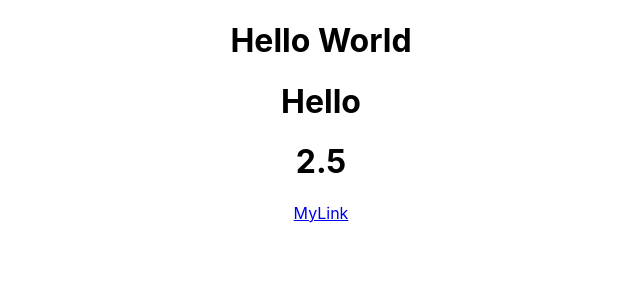
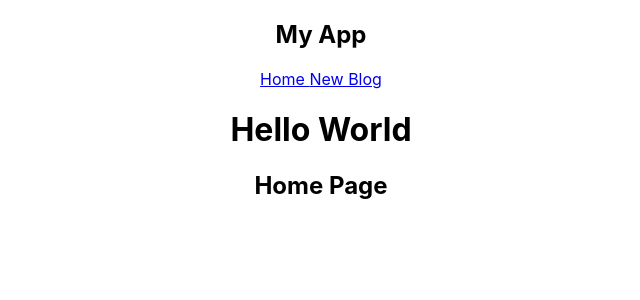
Before and after one commit to jsm1306/myblog, a React (Create React App) app: page / in a window 1280 px wide. Shown: the top 300 px of the page, without its empty margins (319-959 px from the left). Built offline with nearby package versions, Linux system fonts and the light colour scheme.

Commit message:
Experiment-5

```diff
--- a/src/App.js
+++ b/src/App.js
@@ -1,15 +1,14 @@
 import './App.css';
+import Home from './Home';
+import Navbar from './NavBar';
 const myFunction = ()=> {
- const myStr="Hello";
- const a=2.5;
- const myLink="https://www.google.com";
+
  return (
  <div className="App">
+    <Navbar />
  <div className="content">
  <h1>Hello World</h1>
- <h1>{myStr}</h1>
- <h1>{a}</h1>
-<a href = {myLink}> MyLink </a>
+ <Home />
  </div>
  </div>
  );
--- /dev/null
+++ b/src/Home.js
@@ -0,0 +1,9 @@
+const Home = () => {
+    return (
+        <div className="home">
+            <h2>Home Page</h2>
+        </div>
+     );
+}
+
+export default Home;
--- /dev/null
+++ b/src/NavBar.js
@@ -0,0 +1,12 @@
+const Navbar = () => {
+    return (
+    <nav className="navbar">
+    <h1>My App </h1>
+    <div className="links">
+    <a href="/"> Home </a>
+    <a href="/create" > New Blog </a>
+    </div>
+    </nav>
+    );
+   }
+   export default Navbar;
```
